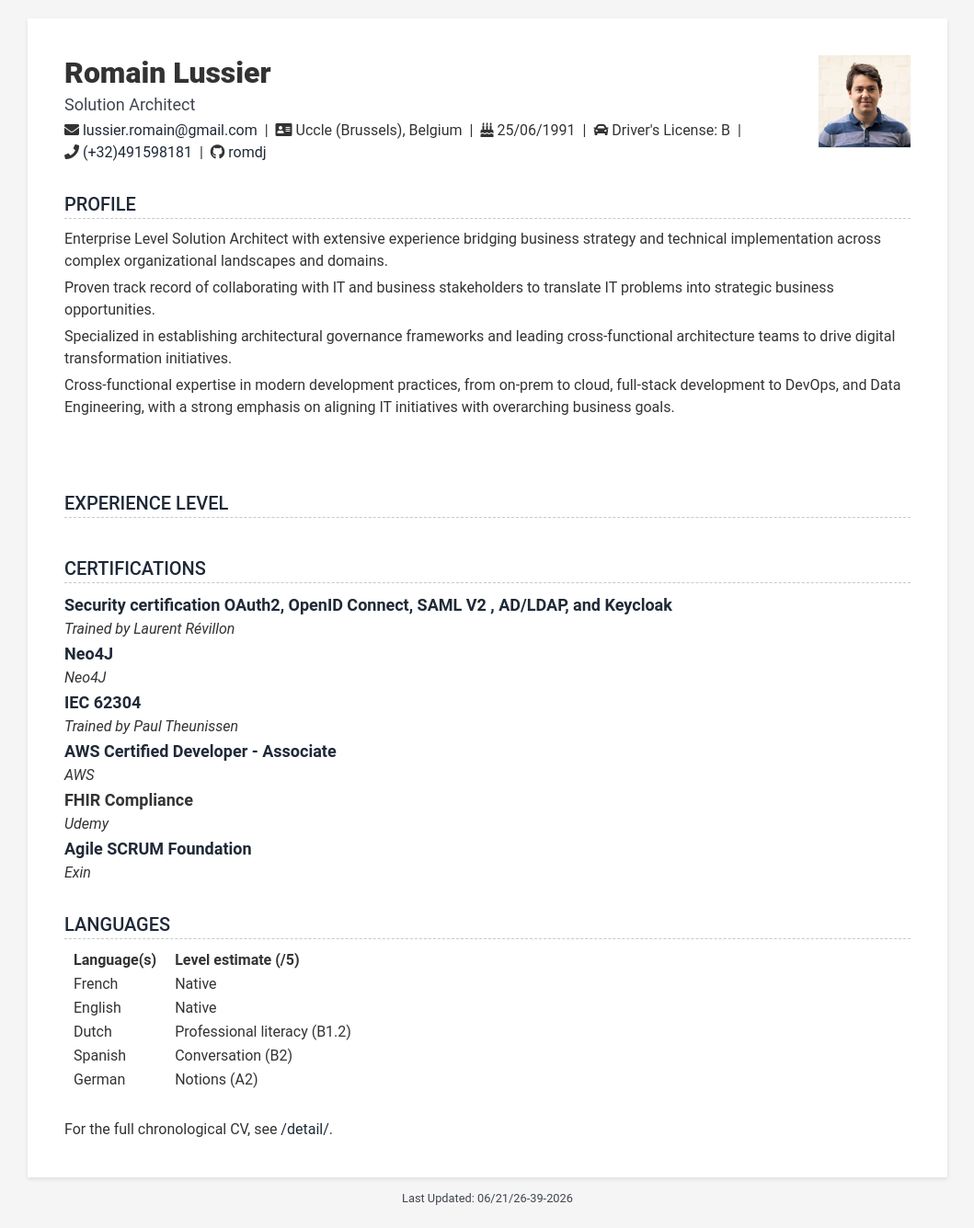
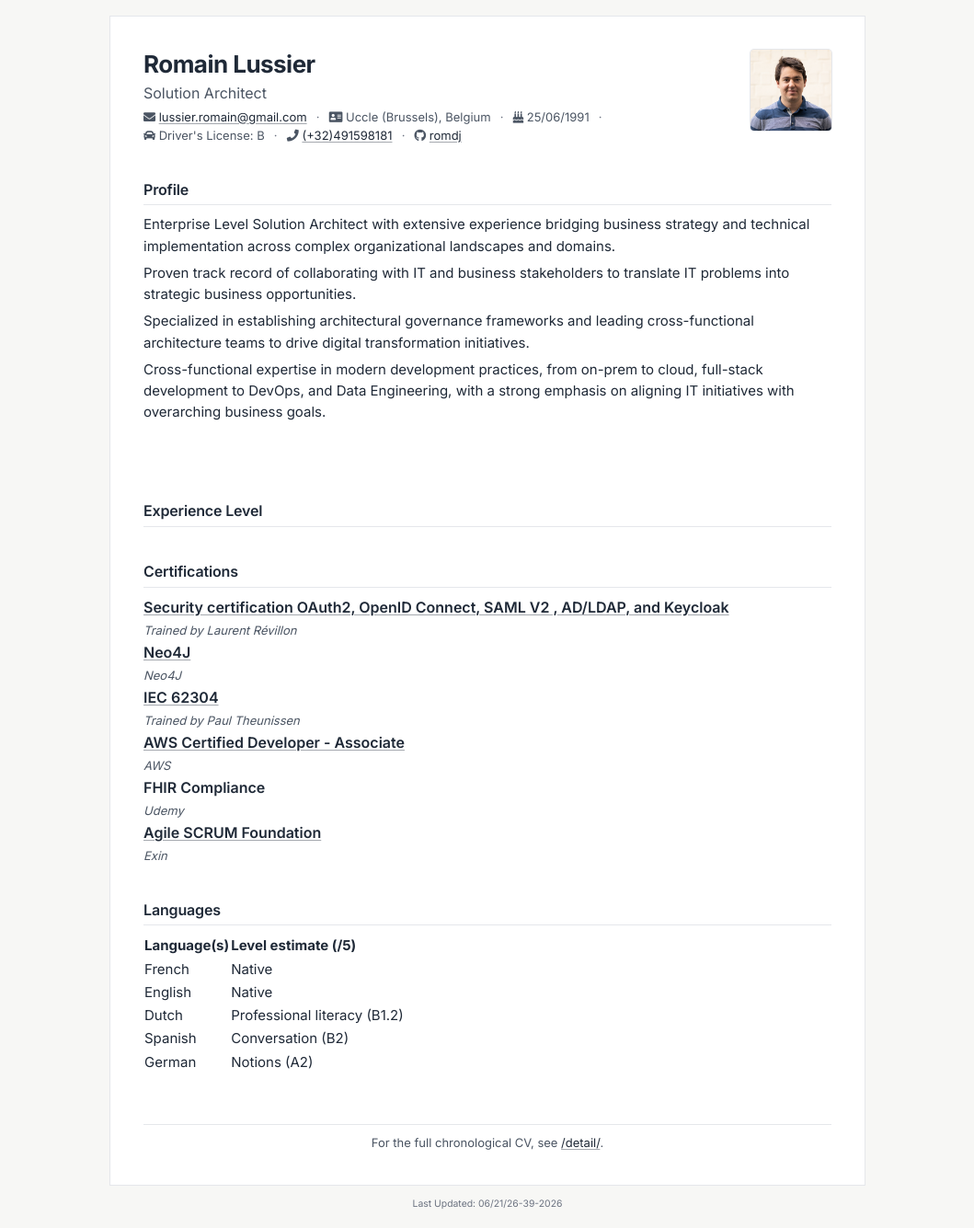
Before and after one commit to romdj/romdj.github.io, a Jekyll site: the page built from index.html, in a window 1280 px wide. Shown: the whole page at 92% size, without its empty margins (110-1169 px from the left). Built offline with Jekyll 4.4.1, drawn with Linux system fonts in a browser that asks for light colours; nearby versions of some CDN libraries.

Commit message:
style: quiet-senior visual pass (Inter, slate palette, components, A4 print)
Aiming for a 'credible seasoned quietly confident leader' read rather
than a tech-template-y resume look.

Typography:
- Switch body to Inter (loaded via Google Fonts), 15px, line-height 1.55
- Drop name weight from 900 to 700, tighter letter-spacing
- Section titles mixed-case in slate with a thin hairline (was
  UPPERCASE bright-teal dashed)
- New .tagline class supports the AI-native positioning line

Palette:
- Slate ink #1f2937 (text + headings); slate-600 secondary; slate-500
  grey
- Drop heavy box-shadow wrapper for a 1px slate hairline
- Warm off-white #f7f7f5 body background

Components:
- .sector-experience-table — thin top header rule, slate row borders,
  semibold sector cell
- .capabilities-list — semibold dt label + secondary dd detail
- .selected-impact-list — default disc bullets (no decorative em-dash)
- .onepager wrapper variant — tighter section spacing for the / page
- .detail-link footer — small italic link back to /detail/

Print:
- A4 1.2cm margins
- 10.5pt body
- Hide detail link + footer
- page-break-inside: avoid on sections and the sector matrix

```diff
--- a/_includes/head.html
+++ b/_includes/head.html
@@ -5,6 +5,10 @@
     <meta name="description" content="{{ site.title }}">
 
     <title>{{ site.title }}</title>
+
+    <link rel="preconnect" href="https://fonts.googleapis.com">
+    <link rel="preconnect" href="https://fonts.gstatic.com" crossorigin>
+    <link rel="stylesheet" href="https://fonts.googleapis.com/css2?family=Inter:wght@400;500;600;700&display=swap">
 
     <link rel="stylesheet" href="https://cdnjs.cloudflare.com/ajax/libs/twitter-bootstrap/4.5.0/css/bootstrap.min.css">
     <link rel="stylesheet" href="https://cdnjs.cloudflare.com/ajax/libs/font-awesome/5.13.0/css/all.min.css">
--- a/_sass/_base.scss
+++ b/_sass/_base.scss
@@ -1,7 +1,6 @@
 /* ======= Base ======= */
 body {
-  font: $base-font-weight #{$base-font-size}/#{$base-line-height}
-    $base-font-family;
+  font: $base-font-weight #{$base-font-size}/#{$base-line-height} $base-font-family;
   color: $text-color;
   background: $background-color;
   padding: $spacing-unit;
@@ -11,20 +10,28 @@ body {
 
 a {
   color: $theme-color;
+  text-decoration: underline;
+  text-decoration-color: rgba($theme-color, 0.4);
+  text-underline-offset: 2px;
 
   &:hover {
-    text-decoration: none;
-    color: darken($theme-color, 10%);
+    color: $text-color;
+    text-decoration-color: $text-color;
   }
 
   &:focus {
-    text-decoration: none;
+    outline: none;
   }
 }
 
 p {
   line-height: $base-line-height;
-  margin-bottom: $spacing-unit / 4;
+  margin-bottom: calc(#{$spacing-unit} / 3);
+}
+
+strong {
+  font-weight: 600;
+  color: $text-color;
 }
 
 .wrapper {
@@ -32,64 +39,78 @@ p {
   max-width: $content-width;
   margin: 0 auto;
   position: relative;
-  @include box-shadow(0px 2px 4px rgba(0, 0, 0, 0.1));
-  padding: $spacing-unit * 2;
+  box-shadow: 0 0 0 1px $rule-color;
+  padding: calc(#{$spacing-unit} * 2);
 
   .section-title {
-    text-transform: uppercase;
+    text-transform: none;
     font-size: $large-font-size;
-    font-weight: 500;
-    color: $theme-color;
-    position: relative;
+    font-weight: 600;
+    color: $text-color;
+    letter-spacing: -0.01em;
     margin-top: 0;
-    margin-bottom: $spacing-unit / 2;
-    border-bottom: 1px dashed rgba($theme-color, 25%);
+    margin-bottom: calc(#{$spacing-unit} / 2);
+    padding-bottom: 4px;
+    border-bottom: 1px solid $rule-color;
   }
 
   .section {
-    margin-bottom: $spacing-unit / 4;
+    margin-bottom: $spacing-unit;
   }
 
   .name {
     font-size: $huge-font-size;
-    font-weight: 900;
+    font-weight: 700;
+    letter-spacing: -0.02em;
     margin-top: 0;
-    margin-bottom: $spacing-unit / 4;
+    margin-bottom: calc(#{$spacing-unit} / 4);
+    color: $text-color;
   }
 
   .title {
     color: $text-color-secondary;
     font-size: $middle-font-size;
-    font-weight: $base-font-weight;
+    font-weight: 400;
     margin-top: 0;
-    margin-bottom: $spacing-unit / 4;
+    margin-bottom: calc(#{$spacing-unit} / 4);
+    line-height: 1.4;
+  }
+
+  .tagline {
+    color: $text-color;
+    font-size: $base-font-size;
+    font-weight: 500;
+    font-style: italic;
+    margin-top: 2px;
+    margin-bottom: calc(#{$spacing-unit} / 4);
+    line-height: 1.4;
+    letter-spacing: -0.005em;
   }
 
   .contact-list {
-    margin-bottom: $spacing-unit / 4;
+    margin-bottom: calc(#{$spacing-unit} / 4);
+    font-size: $small-font-size;
+    color: $text-color-secondary;
 
     li {
       display: inline;
       white-space: nowrap;
 
       &:not(:last-child)::after {
-        content: "|";
-        margin: 0 0.25em;
+        content: "·";
+        margin: 0 0.5em;
+        color: $text-grey;
       }
     }
   }
 
   .avatar {
     float: right;
-    max-width: 100px;
-    margin-bottom: $spacing-unit;
-    border: 0px solid $wrapper-color;
-    box-shadow: 0 1px 1px rgba(0, 0, 0, 0.1);
+    max-width: 88px;
+    border-radius: 4px;
+    margin: 0 0 $spacing-unit $spacing-unit;
+    box-shadow: 0 0 0 1px $rule-color;
   }
-
-  // .item {
-  //     padding-bottom: $spacing-unit / 4;
-  // }
 
   .upper-row {
     position: relative;
@@ -104,66 +125,79 @@ p {
     right: 0;
     top: 0;
     color: $text-grey;
+    font-size: $small-font-size;
   }
-
 
   .role,
   .major {
-    font-weight: 700;
+    font-weight: 600;
     font-style: normal;
+    color: $text-color;
   }
 
   .cdescription {
     font-size: $small-font-size;
     font-style: italic;
+    color: $text-color-secondary;
   }
 
   .ctech {
     font-size: $small-font-size;
-    font-weight: 700;
-    font-style: normal;
+    font-weight: 500;
+    color: $text-grey;
   }
 
   .company,
   .university,
   .project-name,
   .pub-title {
-    font-weight: 700;
+    font-weight: 600;
     font-size: $middle-font-size;
+    color: $text-color;
   }
 
   .company img {
-    max-width: 60px; /* Adjust the size as needed */
-    margin-right: 5px; /* Adjust spacing as needed */
+    max-width: 48px;
+    margin-right: 6px;
+    vertical-align: middle;
   }
 
   .intro,
   .details {
+    p {
+      margin-bottom: calc(#{$spacing-unit} / 3);
+    }
+
     ul {
-      margin-bottom: $spacing-unit / 4;
+      margin-bottom: calc(#{$spacing-unit} / 3);
       padding-left: $spacing-unit;
     }
   }
 
   .jdescription {
+    font-size: $small-font-size;
+    color: $text-color-secondary;
+
     ul {
-      margin-bottom: $spacing-unit / 4;
+      margin-bottom: calc(#{$spacing-unit} / 4);
       padding-left: $spacing-unit;
     }
-    font-size: smaller;
   }
 
   .languages-list,
   .interests-list {
-    margin-bottom: $spacing-unit / 4;
+    margin-bottom: calc(#{$spacing-unit} / 4);
+    font-size: $small-font-size;
+    color: $text-color-secondary;
 
     li {
       display: inline;
       white-space: nowrap;
 
       &:not(:last-child)::after {
-        content: "/";
-        margin: 0 0.25em;
+        content: "·";
+        margin: 0 0.5em;
+        color: $text-grey;
       }
     }
   }
@@ -171,26 +205,153 @@ p {
   .pub-title,
   .project-name {
     color: $text-color;
-    margin-bottom: 1px;
+    margin-bottom: 2px;
   }
 
   .pub-authors {
     font-style: italic;
-    margin-bottom: 1px;
+    color: $text-color-secondary;
+    font-size: $small-font-size;
+    margin-bottom: 2px;
   }
 }
+
+/* ======= Selected Impact ======= */
+.selected-impact-list {
+  list-style: disc;
+  padding-left: $spacing-unit;
+  margin: 0;
+  color: $text-color;
+
+  li {
+    margin-bottom: calc(#{$spacing-unit} / 2);
+    padding-left: 4px;
+
+    &::marker {
+      color: $text-grey;
+    }
+
+    p {
+      margin: 0;
+    }
+  }
+}
+
+/* ======= Sector Experience Matrix ======= */
+.sector-experience-table {
+  width: 100%;
+  border-collapse: collapse;
+  font-size: $base-font-size;
+  margin: calc(#{$spacing-unit} / 2) 0;
+
+  th {
+    text-align: left;
+    padding: 6px 12px 6px 0;
+    font-weight: 500;
+    font-size: $small-font-size;
+    text-transform: uppercase;
+    letter-spacing: 0.04em;
+    color: $text-grey;
+    border-bottom: 1px solid $text-color-secondary;
+  }
+
+  td {
+    padding: 10px 12px 10px 0;
+    text-align: left;
+    vertical-align: top;
+    border-bottom: 1px solid $rule-color;
+  }
+
+  tr:last-child td {
+    border-bottom: none;
+  }
+
+  .sector-cell {
+    font-weight: 600;
+    color: $text-color;
+    width: 22%;
+    white-space: nowrap;
+  }
+
+  .roles-cell {
+    color: $text-color-secondary;
+    width: 26%;
+    font-size: $small-font-size;
+  }
+
+  .impact-cell {
+    color: $text-color;
+
+    p {
+      margin: 0;
+    }
+  }
+}
+
+/* ======= Capabilities ======= */
+.capabilities-list {
+  margin: 0;
+
+  dt {
+    font-weight: 600;
+    font-size: $base-font-size;
+    color: $text-color;
+    margin-top: calc(#{$spacing-unit} / 2);
+
+    &:first-of-type {
+      margin-top: 0;
+    }
+  }
+
+  dd {
+    margin: 2px 0 0 0;
+    color: $text-color-secondary;
+    font-size: $small-font-size;
+
+    p {
+      margin: 0;
+    }
+  }
+}
+
+/* ======= Detail link footer ======= */
+.detail-link {
+  margin-top: $spacing-unit;
+  padding-top: calc(#{$spacing-unit} / 2);
+  border-top: 1px solid $rule-color;
+  font-size: $small-font-size;
+  color: $text-color-secondary;
+  text-align: center;
+}
+
+/* ======= One-pager mode — tighter spacing ======= */
+.wrapper.onepager {
+  .section {
+    margin-bottom: calc(#{$spacing-unit} * 0.75);
+  }
+
+  .section-title {
+    font-size: $middle-font-size;
+  }
+
+  .selected-impact-list li {
+    margin-bottom: calc(#{$spacing-unit} / 3);
+  }
+}
+
+/* ======= Table base ======= */
 th,
 td {
-  padding-left: 10px;
-  padding-right: 10px;
   text-align: left;
 }
 
 .footer {
-  padding-top: $spacing-unit / 2;
+  padding-top: calc(#{$spacing-unit} / 2);
+  font-size: $small-font-size;
+  color: $text-color-secondary;
 
   .copyright {
-    color: $text-color-secondary;
+    color: $text-grey;
   }
 
   .fa-heart {
--- a/_sass/_default.scss
+++ b/_sass/_default.scss
@@ -1,27 +1,28 @@
-// Define defaults for each variable.
-$base-font-family: "Roboto", sans-serif !default;
-$base-font-size:   16px !default;
+// Typography
+$base-font-family: "Inter", -apple-system, BlinkMacSystemFont, "Segoe UI", Roboto, "Helvetica Neue", Arial, sans-serif !default;
+$base-font-size:   15px !default;
 $base-font-weight: 400 !default;
 
-$small-font-size:  $base-font-size * 0.875 !default; // 14px
-$middle-font-size: $base-font-size * 1.125 !default; // 18px
-$large-font-size:  $base-font-size * 1.25  !default; // 20px
-$huge-font-size:   $base-font-size * 2     !default; // 32px
+$small-font-size:  $base-font-size * 0.867 !default; // 13px
+$middle-font-size: $base-font-size * 1.067 !default; // 16px
+$large-font-size:  $base-font-size * 1.2   !default; // 18px
+$huge-font-size:   $base-font-size * 1.733 !default; // 26px
 
-$base-line-height: 1.5 !default;
+$base-line-height: 1.55 !default;
 
-$spacing-unit:     20px !default;
+$spacing-unit:     18px !default;
 
-// Width of the content area
-$content-width:    1000px !default;
+// Document-shaped width — prints cleanly on A4
+$content-width:    820px !default;
 
-// Default color settings
-$text-color:            #333333;
-$text-color-secondary:  #3F4650;
-$text-grey:             #97AAC3;
-$background-color:      #f5f5f5;
+// Quiet-senior palette
+$text-color:            #1f2937;  // slate-800
+$text-color-secondary:  #4b5563;  // slate-600
+$text-grey:             #6b7280;  // slate-500
+$rule-color:            #e5e7eb;  // slate-200
+$background-color:      #f7f7f5;  // warm off-white
 $wrapper-color:         #ffffff;
-$heart:                 #fb866a;
+$heart:                 #6b7280;
 
 @import
     "mixins",
--- a/_sass/_print.scss
+++ b/_sass/_print.scss
@@ -1,26 +1,53 @@
-@media print
-   {
+@media print {
     @page {
         size: A4;
-        margin: 1cm 0.5cm;
-    }
-
-    @page :first {
-        margin-top: 0.5cm;
+        margin: 1.2cm 1.2cm;
     }
 
     body {
         padding: 0 !important;
+        background: #fff !important;
+        font-size: 10.5pt;
     }
 
-    a:after{
+    a {
+        color: #1f2937 !important;
+        text-decoration: none !important;
+    }
+
+    a:after {
         content: "" !important;
     }
 
     .wrapper {
-        .avatar {
-            max-width: 100px !important;
-        }
+        max-width: none !important;
+        box-shadow: none !important;
+        padding: 0 !important;
+    }
+
+    .wrapper .avatar {
+        max-width: 72px !important;
+    }
+
+    .wrapper .section {
+        margin-bottom: 12px !important;
+        page-break-inside: avoid;
+    }
+
+    .wrapper .section-title {
+        font-size: 12pt !important;
+    }
+
+    .selected-impact-list li {
+        margin-bottom: 6px !important;
+    }
+
+    .sector-experience-table {
+        page-break-inside: avoid;
+    }
+
+    .detail-link {
+        display: none !important;
     }
 
     footer {
```
